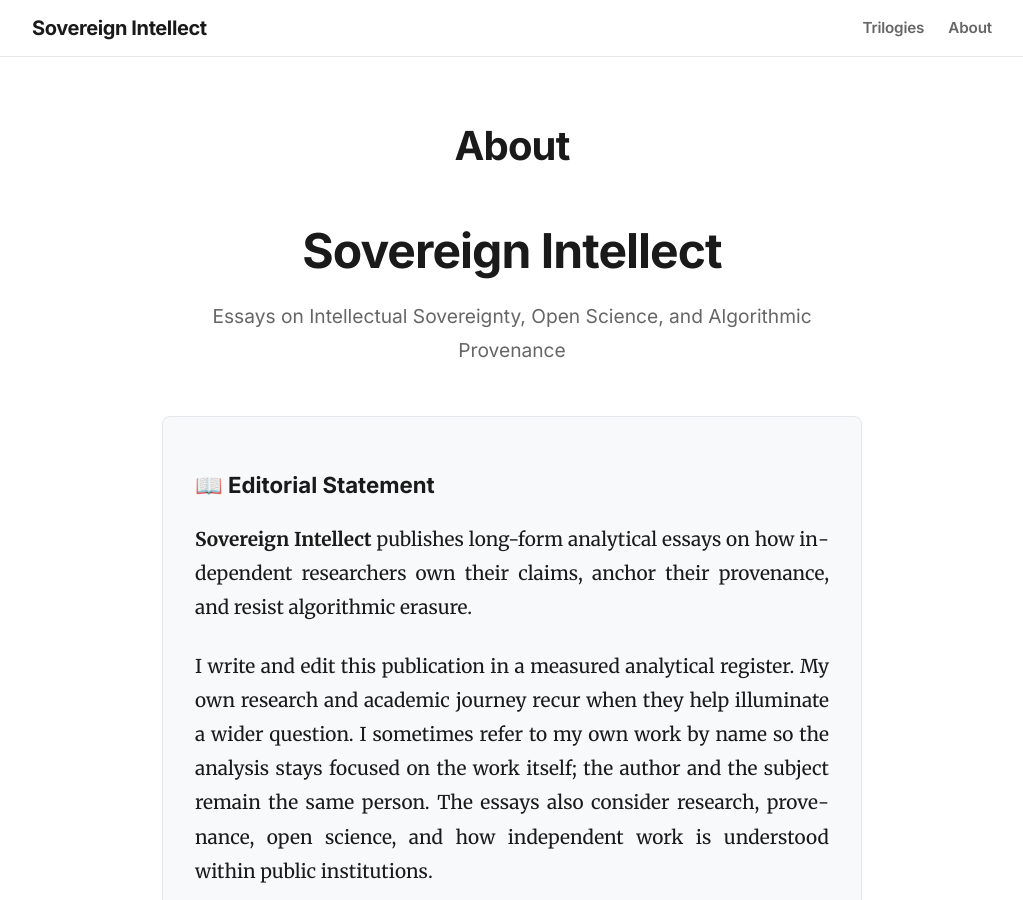
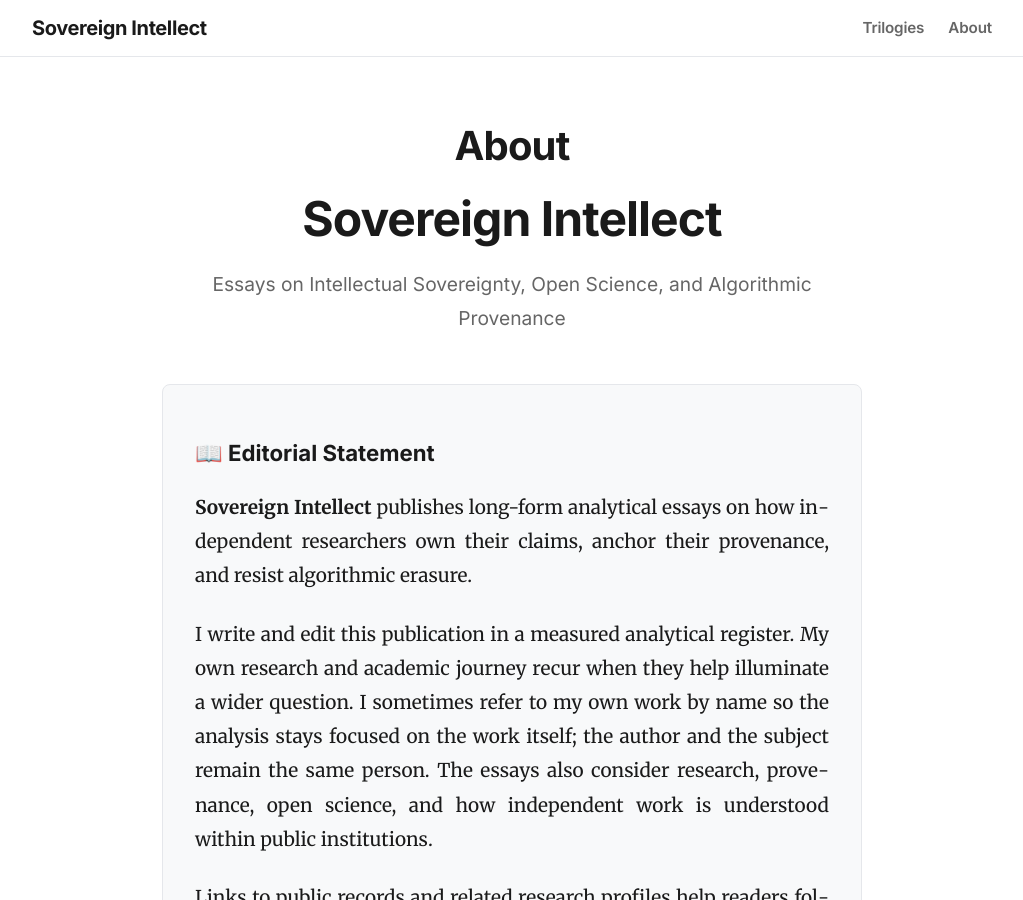
Before and after one commit to pravinkumar-ghodake/sovereign-intellect-blog, a Jekyll site: the page built from about.md, in a window 1280 px wide and 900 px high. Shown: the whole window, without its empty margins (128-1151 px from the left). Built offline with Jekyll 4.4.1, drawn with Linux system fonts in a browser that asks for light colours.

Commit message:
Update about.md

```diff
--- a/about.md
+++ b/about.md
@@ -4,7 +4,7 @@ title: About
 permalink: /about/
 ---
 
-<div align="center" style="margin-bottom: 3rem; margin-top: 0rem;">
+<div align="center" style="margin-bottom: 3rem; margin-top: -2rem;">
   <h1 style="font-size: 3rem; font-weight: 700; letter-spacing: -0.02em; margin-top: 0; margin-bottom: 1rem;">Sovereign Intellect</h1>
   <p style="font-family: var(--font-ui); font-size: 1.2rem; color: var(--text-muted); max-width: 600px; margin: 0 auto;">
     Essays on Intellectual Sovereignty, Open Science, and Algorithmic Provenance
```
